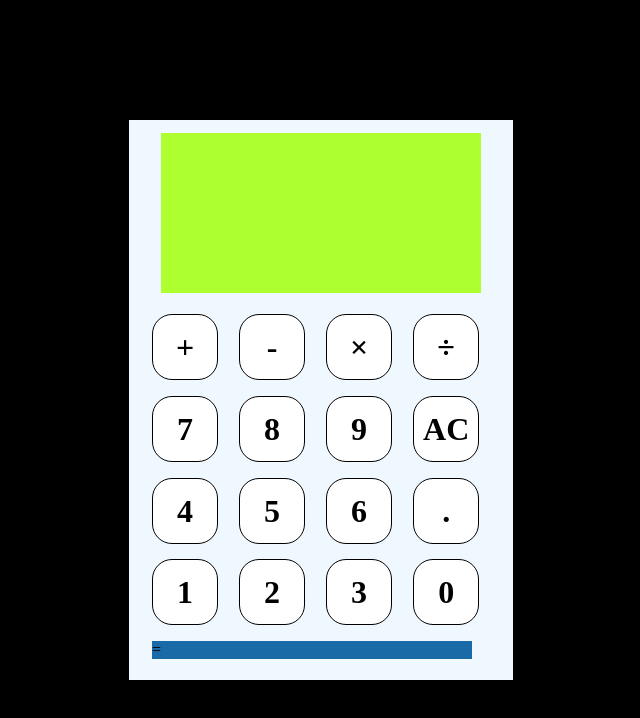
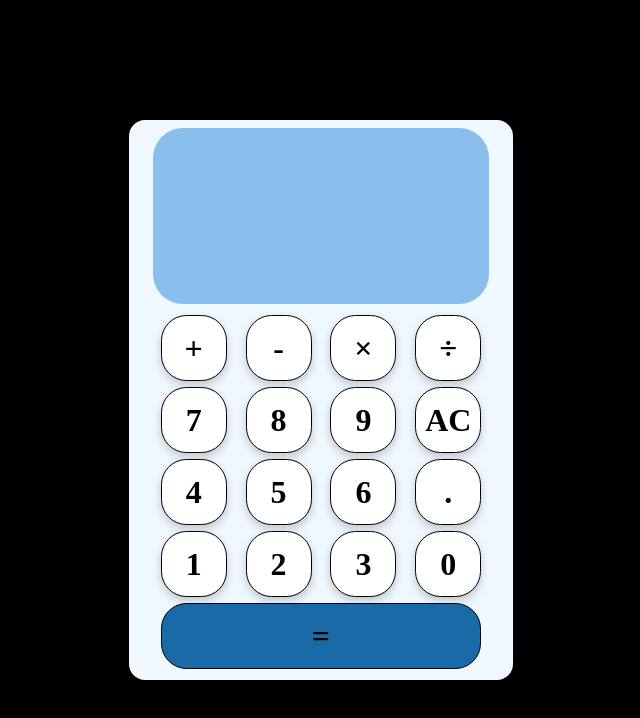
Before and after one commit to RbtC137/odin-calculator, a plain HTML site: page index.html in a window 1280 px wide. Shown: the whole page, without its empty margins (319-959 px from the left). Drawn offline with Linux system fonts and the light colour scheme.

Commit message:
Change display and button style

```diff
--- a/style.css
+++ b/style.css
@@ -12,18 +12,23 @@ body {
     flex-direction: column;
     align-items: center;
     justify-content: space-evenly;
+    border-radius: 1em;
 }
 .display {
     width: 25vw;
     height: 20vh;
-    background-color: greenyellow;
+    background-color: rgba(135, 189, 237, 0.982);
+    border-radius: 30PX;
+    font-size: 2.2em;
+    font-weight: bold;
+    padding: 1vh;
 }
 .button-panel {
     width: 28vw;
     height: 45vh;
     background-color: aliceblue;
     display: grid;
-    grid-template-columns: 6vw 6vw 6vw 6vw;
+    grid-template-columns: auto auto auto auto;
     justify-content: space-evenly;
     align-items: center;
 }
@@ -32,15 +37,28 @@ body {
     height: 5vw;
     background-color: white;
     border: 1px solid black;
-    border-radius: 20px;
+    border-radius: 2vw;
     text-align: center;
     line-height: 5vw;
     font-size: 2em;
     font-weight: bold;
     cursor: pointer;
+    box-shadow: 0px 4px 8px rgba(0, 0, 0, 0.2);;
 }
+.btn:hover {
+    background-color: #f2fbfe; /* Darker green on hover */
+  }
+
 .eql-btn {
-    grid-column: 1 / 4;
-    width: 25vw;
+    height: 5vw;
+    grid-column: 1 / span 4;
+    /* width: 25vw; */
     background-color: rgb(25,106,167);
+    border: 1px solid black;
+    border-radius: 2vw;
+    cursor: pointer;
+    font-size: 2em;
+    font-weight: bold;
+    text-align: center;
+    line-height: 5vw;
 }
```
